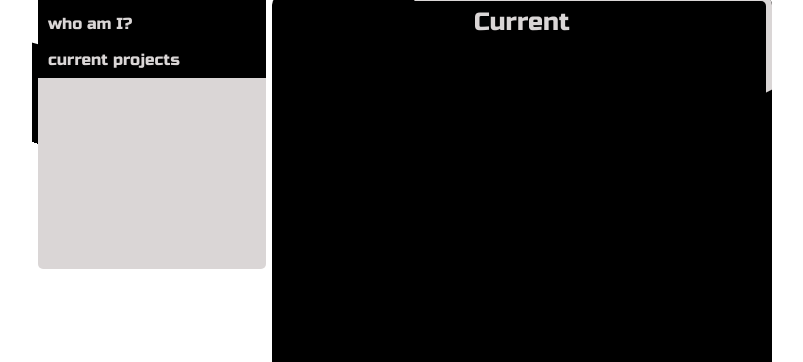
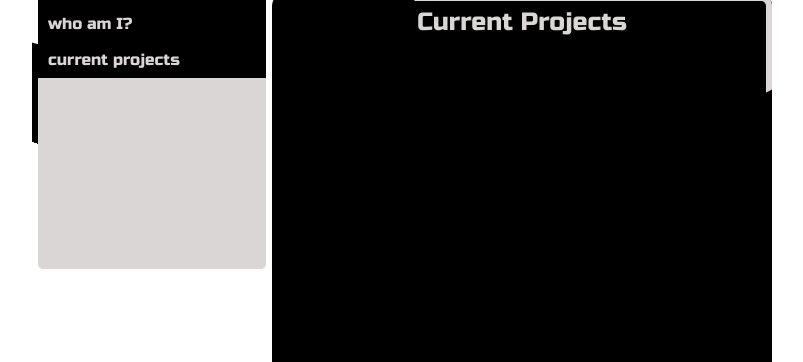
Before and after one commit to nsando84/Updated-Portfolio, a plain HTML site: page index.html in a window 1280 px wide. Both pictures are taken after a click on the element "current projects". Shown: the part 227-589 px from the top of the page, without its empty margins (246-1049 px from the left). Drawn offline with nearby package versions, Linux system fonts and the light colour scheme.

Commit message:
quick fix3

```diff
--- a/index.html
+++ b/index.html
@@ -41,7 +41,7 @@
             <div id="portfolio">Portfolio</div>
             <div id="contact">Contact</div>
             <div id="whoami">Who am I?</div>
-            <div id="current">Current</div>
+            <div id="current">Current Projects</div>
         </div>
 
 
```
